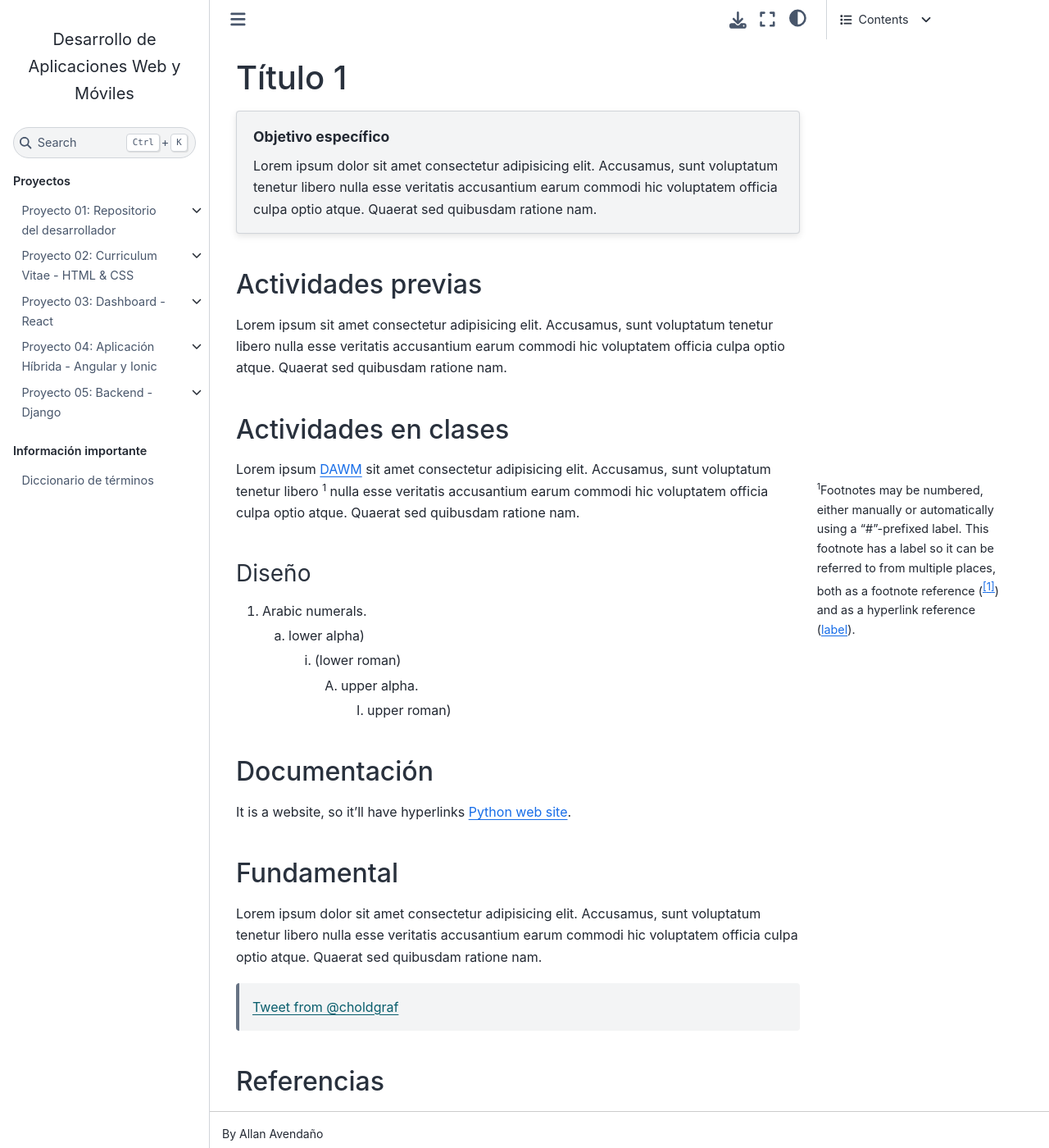
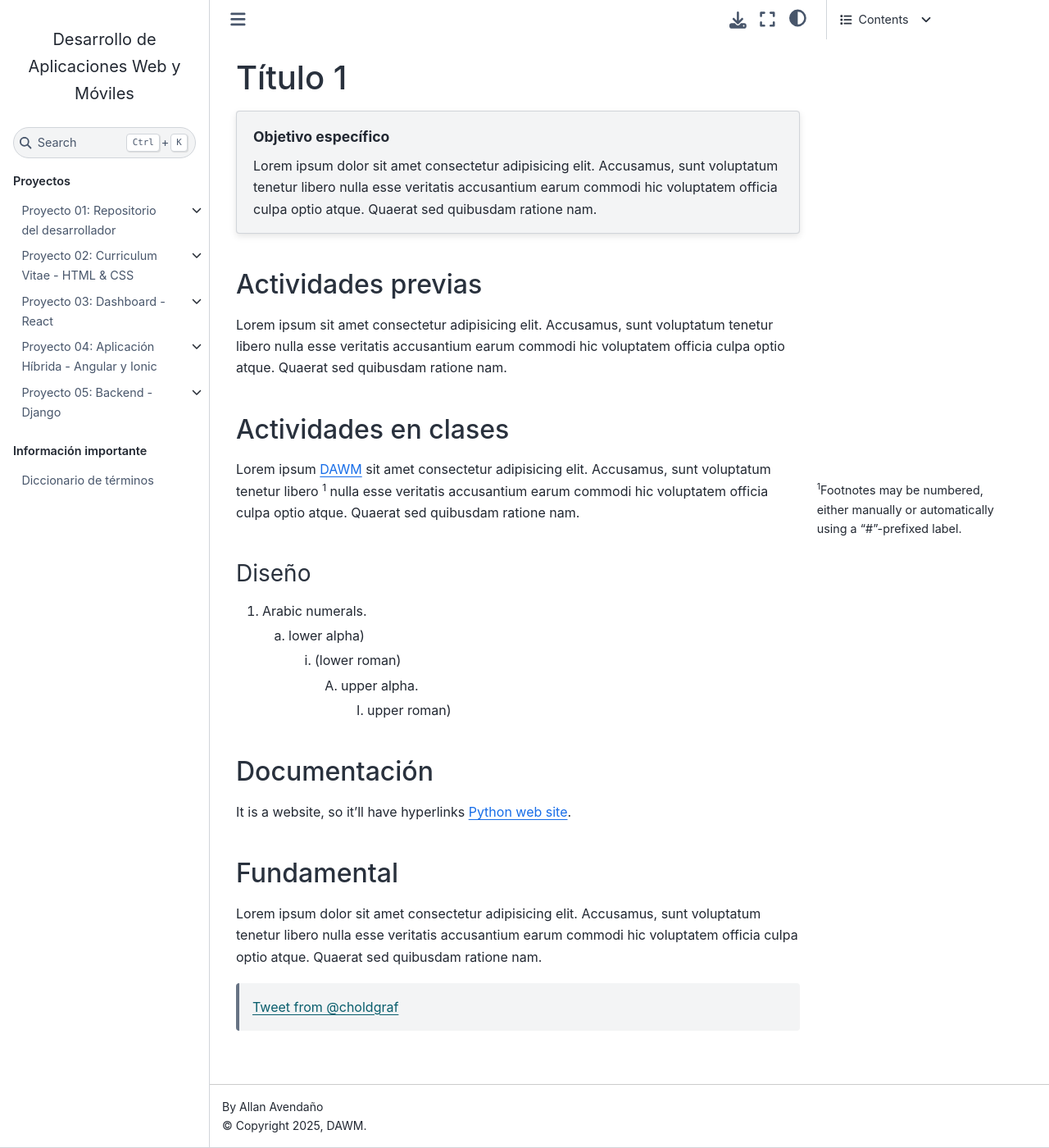
Before and after one commit to DAWMFIEC/DAWM-AI, a Sphinx documentation site: the page built from docs/source/plantillas/guia.rst, in a window 1280 px wide and 1400 px high. Shown: the whole window at 82% size. Built offline with Sphinx 7.4.7 and the Sphinx Book theme 1.1.4, drawn with Linux system fonts in a browser that asks for light colours; pages that are not in the unit, such as notebooks, are missing from menus.

Commit message:
no references

```diff
--- a/docs/source/plantillas/guia.rst
+++ b/docs/source/plantillas/guia.rst
@@ -48,7 +48,4 @@
 
     <blockquote class="twitter-tweet"><p lang="en" dir="ltr"><a href="https://twitter.com/choldgraf/status/1564614538309390345">Tweet from @choldgraf</a></blockquote>
 
-Referencias
-===========
-
-.. [#label] Footnotes may be numbered, either manually or automatically using a "#"-prefixed label.  This footnote has a label so it can be referred to from multiple places, both as a footnote reference ([#label]_) and as a hyperlink reference (label_).
+.. [#label] Footnotes may be numbered, either manually or automatically using a "#"-prefixed label.
```
